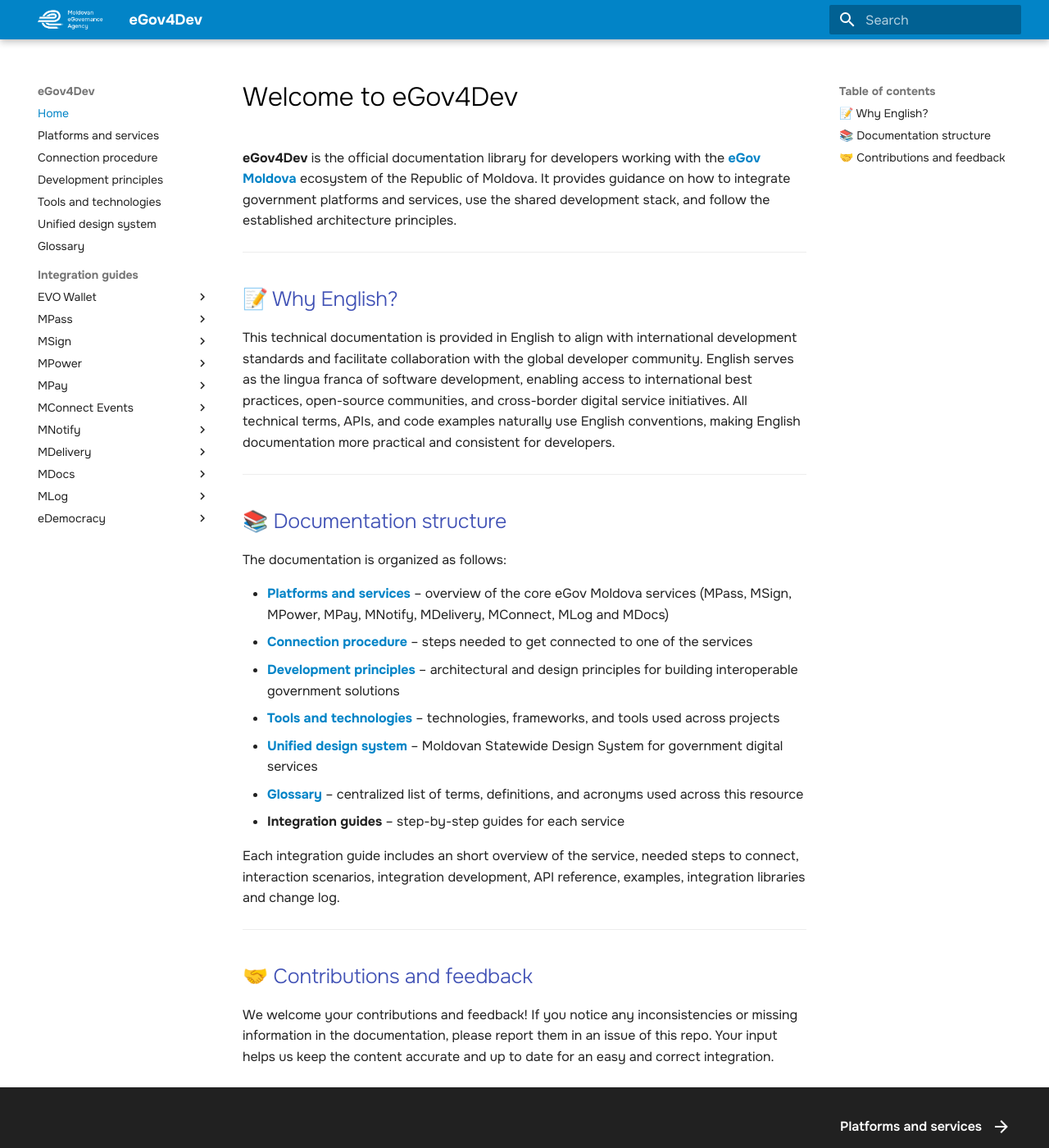
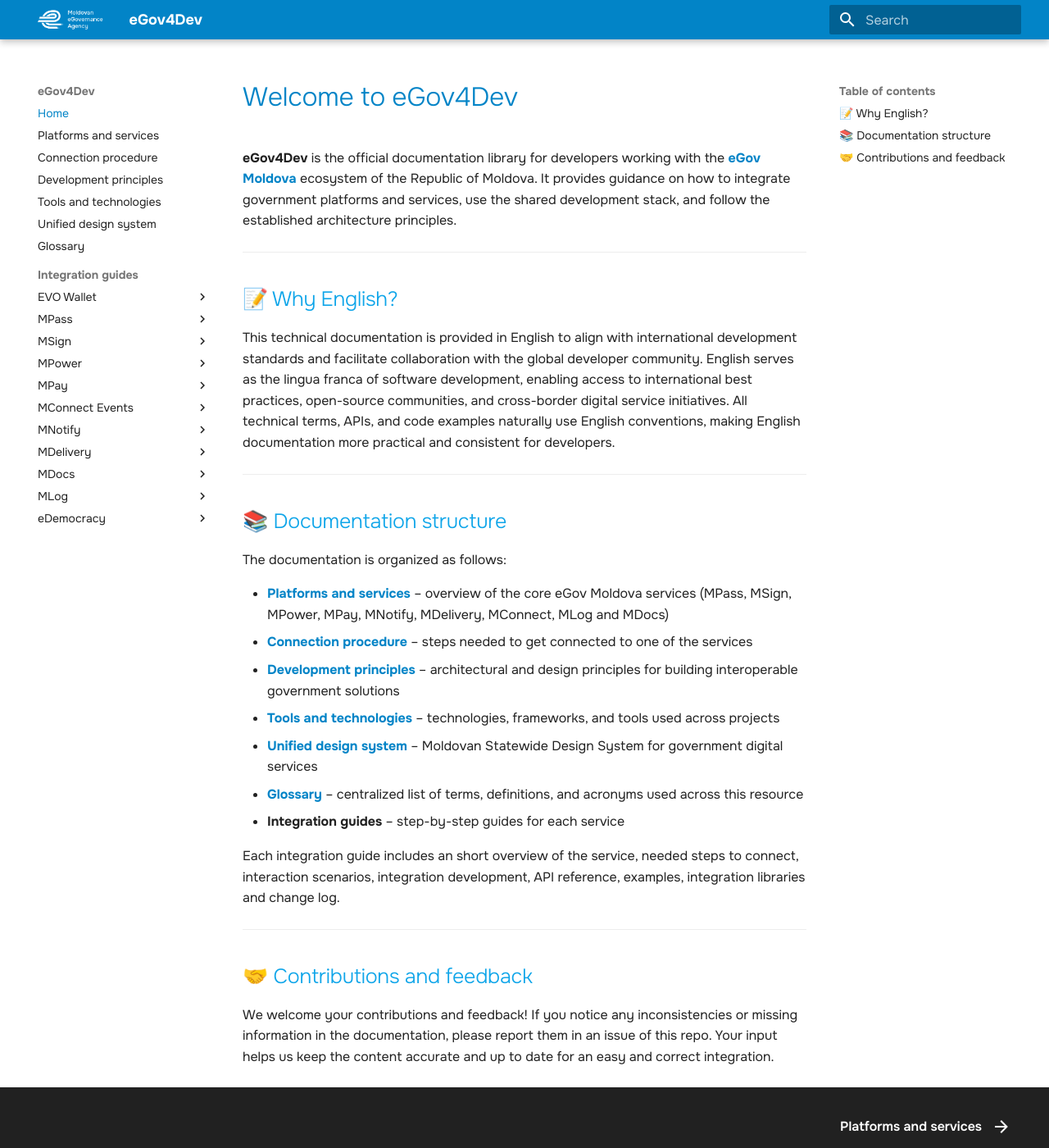
Before and after one commit to egov-moldova/egov4dev, an MkDocs documentation site: the page built from docs/index.md, in a window 1280 px wide and 1400 px high. Shown: the whole window at 82% size. Built offline with MkDocs 1.6.1 and Material for MkDocs 9.7.7, drawn with Linux system fonts in a browser that asks for light colours.

Commit message:
Update header colors in extra.css

```diff
--- a/docs/stylesheets/extra.css
+++ b/docs/stylesheets/extra.css
@@ -41,8 +41,8 @@
     color: red;
     font-weight: bold;
 }
-h1 {color:black!important}
-h2 {color:#4051b5!important; font-weight:400;}
+h1 {color:#0284c7!important}
+h2 {color:#0ea5e9!important; font-weight:400;}
 
 .quick-links-wrapper {
   margin: 2rem 0;
```
